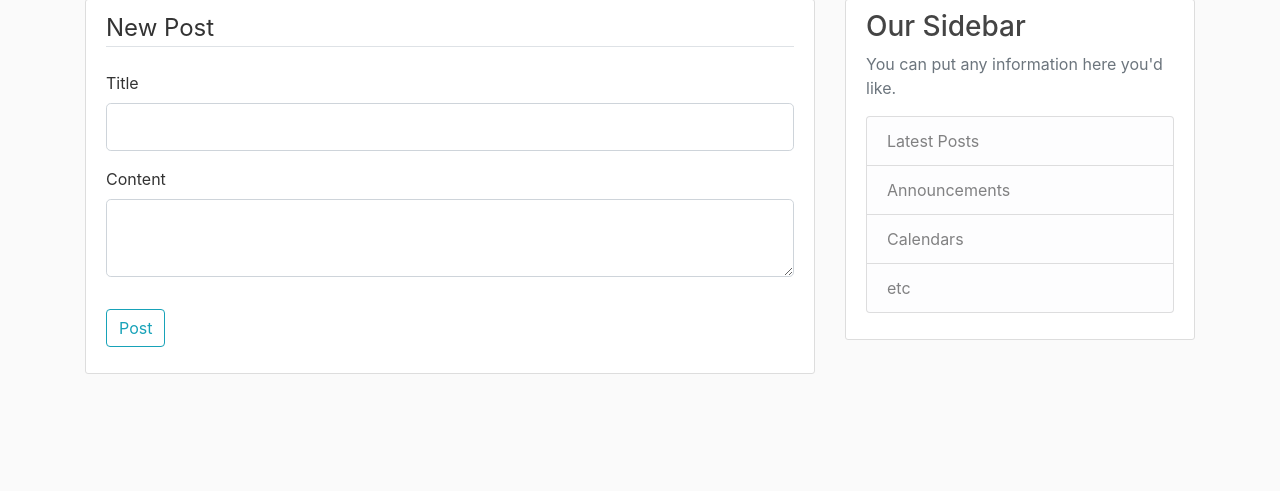
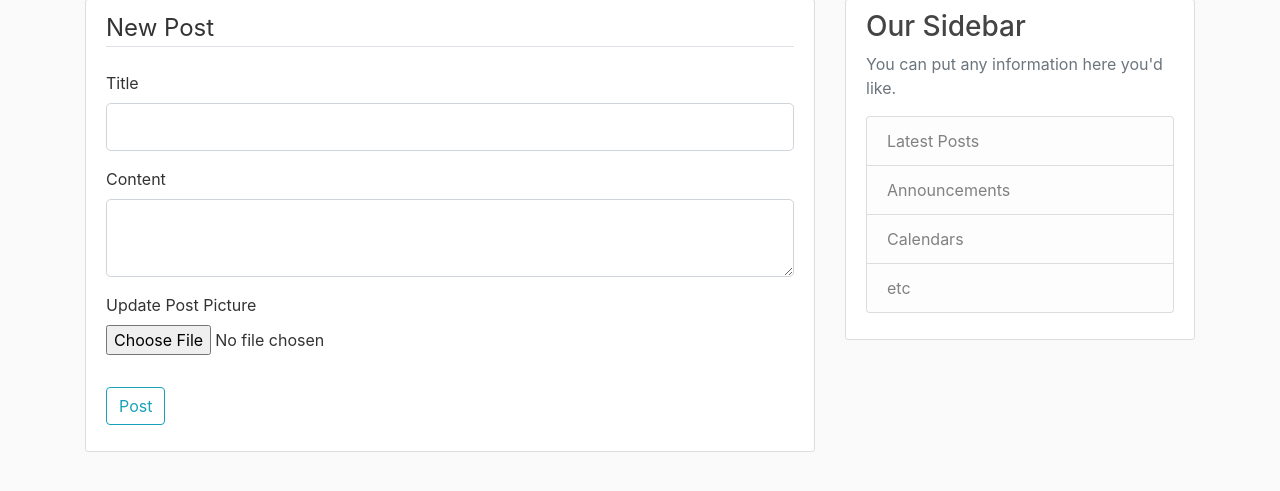
Before and after one commit to rajaratnadeep/flaskBlog, a Flask app: page /post/new in a window 1280 px wide. Shown: the part 81-572 px from the top of the page. Run offline with Flask 2, Linux system fonts and the light colour scheme; a user stored in the database is signed in; some libraries are stand-ins or nearby versions.

Commit message:
image files added to posts

```diff
--- a/flaskblog/models.py
+++ b/flaskblog/models.py
@@ -28,6 +28,8 @@ class Post(db.Model):
                             default=datetime.utcnow)
     content = db.Column(db.Text, nullable=False)
     user_id = db.Column(db.Integer, db.ForeignKey('user.id'), nullable=False)
+    image_file = db.Column(db.String(20), nullable=False,
+                           default='default1.jpg')
 
     def __repr__(self):
-        return f"Post('{self.title}','{self.date_posted}')"
+        return f"Post('{self.title}','{self.date_posted}','{self.image_file}')"
--- a/flaskblog/posts/forms.py
+++ b/flaskblog/posts/forms.py
@@ -1,9 +1,12 @@
 from flask_wtf import FlaskForm
 from wtforms import StringField, SubmitField, TextAreaField
+from flask_wtf.file import FileField, FileAllowed
 from wtforms.validators import DataRequired
 
 
 class PostForm(FlaskForm):
     title = StringField('Title', validators=[DataRequired()])
     content = TextAreaField('Content', validators=[DataRequired()])
+    picture = FileField('Update Post Picture', validators=[
+                        FileAllowed(['jpg', 'png'])])
     submit = SubmitField('Post')
--- a/flaskblog/posts/routes.py
+++ b/flaskblog/posts/routes.py
@@ -3,6 +3,7 @@ from flask_login import current_user, login_required
 from flaskblog import db
 from flaskblog.models import Post
 from flaskblog.posts.forms import PostForm
+from flaskblog.posts.utils import save_picture
 
 
 posts = Blueprint('posts', __name__)
@@ -13,11 +14,14 @@ posts = Blueprint('posts', __name__)
 def new_post():
     form = PostForm()
     if form.validate_on_submit():
+        picture_file = save_picture(form.picture.data)
         post = Post(title=form.title.data,
-                    content=form.content.data, author=current_user)
+                    content=form.content.data, author=current_user, image_file=picture_file)
+
         db.session.add(post)
         db.session.commit()
         flash('Your message has been created!', 'success')
+
         return redirect(url_for('main.home'))
     return render_template('create_post.html', title='New Post', form=form, legend='New Post')
 
@@ -25,7 +29,7 @@ def new_post():
 @posts.route("/post/<int:post_id>")
 def post(post_id):
     post = Post.query.get_or_404(post_id)
-    return render_template('post.html', title=post.title, post=post)
+    return render_template('post.html', title=post.title, image_file=post.image_file, post=post)
 
 
 @posts.route("/post/<int:post_id>/update", methods=['GET', 'POST'])
--- a/flaskblog/templates/create_post.html
+++ b/flaskblog/templates/create_post.html
@@ -1,7 +1,7 @@
 {% extends "layout.html" %} {% block content %}
 
 <div class="content-section">
-  <form method="POST" action="">
+  <form method="POST" action="" enctype="multipart/form-data">
     {{ form.hidden_tag() }}
     <fieldset class="form-group">
       <legend class="border-bottom mb-4">{{ legend }}</legend>
@@ -32,6 +32,17 @@
         {{ form.content(class="form-control form-control-lg") }}
         {% endif %}
       </div>
+
+      <div class="form-group">
+        {{ form.picture.label() }}
+        {{ form.picture(class="form-control-file") }}
+        {% if form.picture.errors %}
+          {% for error in form.picture.errors %}
+            <span class="text-danger">{{ error }}</span></br>
+          {% endfor %}
+        {% endif %}
+      </div>
+
     </fieldset>
     <div class="form-group">
       {{ form.submit(class="btn btn-outline-info") }}
--- a/flaskblog/templates/home.html
+++ b/flaskblog/templates/home.html
@@ -19,8 +19,14 @@
         post.title
       }}</a>
     </h2>
+    <!-- the image file of the post is displayed here -->
+    <img src="{{ url_for('static',filename='profile_pics/' + post.image_file) }}" alt="" class="responsive" />
+
     <p class="article-content">{{ post.content }}</p>
+
+
   </div>
+
 </article>
 {% endfor %}
 {% for page_num in posts.iter_pages(left_edge=1, right_edge=1, left_current=1, right_current=2) %}
```
Also changed, not shown: flaskblog/posts/utils.py (added, +22 -0 lines), flaskblog/site.db, flaskblog/static/profile_pics/118f7a24ad48d4e8.JPG (renamed from flaskblog/static/profile_pics/0fd987c54e9dee13.JPG), flaskblog/static/profile_pics/59528a7f4c834263.jpg (added), flaskblog/static/profile_pics/c651774ac7f9625a.jpg (added), flaskblog/static/profile_pics/default1.JPG (renamed from flaskblog/static/profile_pics/2baa417f7a026b6f.JPG), flaskblog/static/profile_pics/ea9b1dbcbe68f22a.JPG (deleted).
